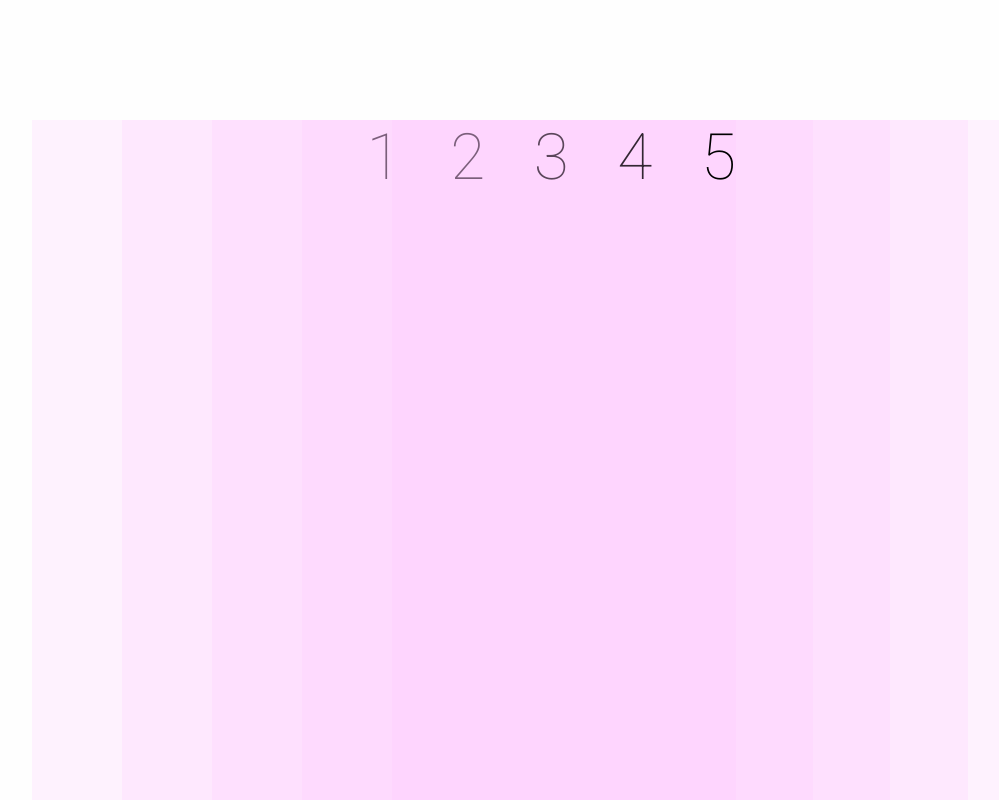
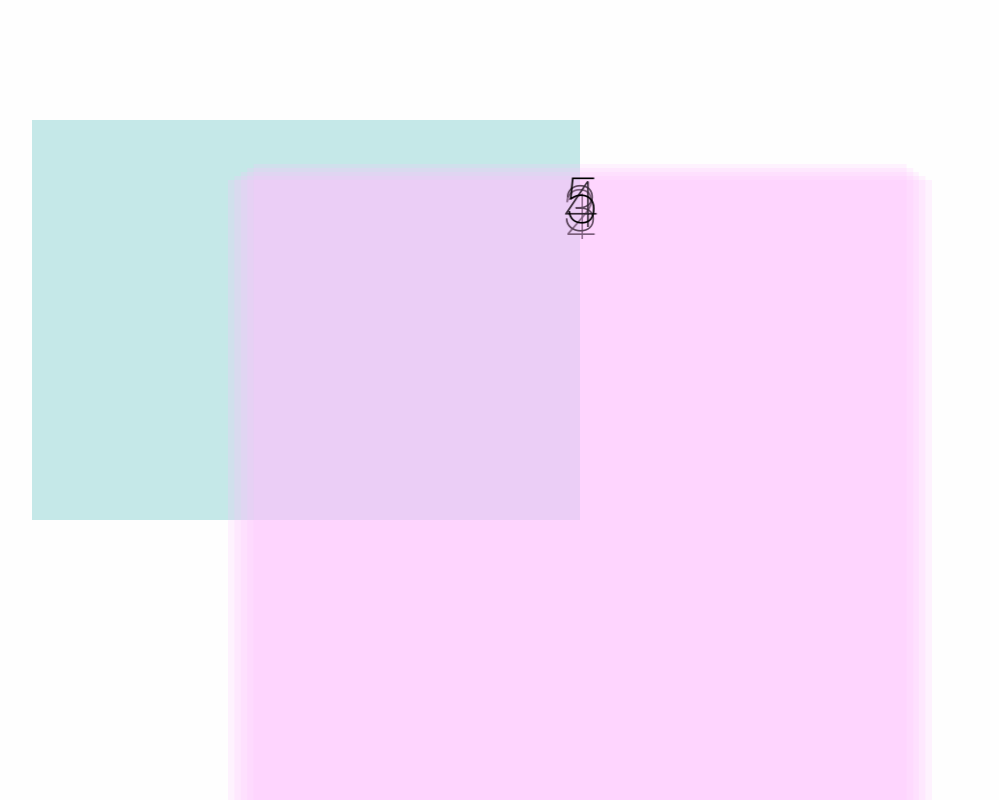
Before and after one commit to bsaphier/simple-site-components, a React app: page / in a window 1280 px wide. Shown: the part 920-1720 px from the top of the page, without its empty margins (60-1059 px from the left). Built offline with nearby package versions, Linux system fonts and the light colour scheme; the HTML template or start-up script is replaced by a standard one.

Commit message:
parallax effect improvements

```diff
--- a/package.json
+++ b/package.json
@@ -1,6 +1,6 @@
 {
   "name": "react-ssc",
-  "version": "0.0.4",
+  "version": "0.0.5",
   "description": "A collection of design components & higher-order-components for creating a website",
   "scripts": {
     "start": "webpack-dev-server --open --config webpack.config.dev.js",
--- a/src/app/components/App.jsx
+++ b/src/app/components/App.jsx
@@ -149,6 +149,7 @@ export default class App extends React.Component {
                 </SSC.Page>
                 <SSC.Page>
                     <SSC.PageContent>
+                        <div className={s.plxWrap}>
                             <SSC.Parallax layers={parallaxLayers}>
                                 {(layer, i) => (
                                     <div
@@ -163,6 +164,7 @@ export default class App extends React.Component {
                                     </div>
                                 )}
                             </SSC.Parallax>
+                        </div>
                     </SSC.PageContent>
                 </SSC.Page>
                 <SSC.Page style={{background: 'rgba(0,64,255,0.1)'}}>
--- a/src/app/components/app.scss
+++ b/src/app/components/app.scss
@@ -58,8 +58,22 @@ html, body {
     }
 }
 
+.plxWrap {
+    // background: #fff;
+    width: 100%;
+    height: 100%;
+    clear: both;
+    &:before {
+        content: "";
+        float: left;
+        width: 50%;
+        height: 50%;
+        background: #c5e8e8;
+    }
+}
 .plaxLayer {
     margin: auto;
+    clear: both;
 }
 
 .btn {
--- a/src/lib/design/Parallax.jsx
+++ b/src/lib/design/Parallax.jsx
@@ -36,17 +36,17 @@ export default class Parallax extends Component {
     render() {
         const { mouse, plxRect } = this.state;
         const { top, left, width, height } = plxRect;
-        const plxX = 10 * (2 * (((mouse.y - top) / height) - 0.5));
-        const plxY = -10 * (2 * (((mouse.x - left) / width) - 0.5));
-        // const layerStyle = vendorStyleGen(plxX, plxY);
+        const plxX = (62 * (2 * (((mouse.y - top) / height) - 0.5))) % 360;
+        const plxY = (-62 * (2 * (((mouse.x - left) / width) - 0.5))) % 360;
+        const plxMax = Math.max(Math.abs(plxX), Math.abs(plxY));
         return (
             <div className={s.background} onMouseEnter={this.handleSize} onMouseMove={this.handleMouseMove}>
                 {
                     this.props.layers.map( (layer, i) => {
                         const layerStyle = vendorStyleGen(
-                            plxX,                                   /* X */
-                            plxY,                                   /* Y */
-                            Math.abs(1 + (plxX * plxY) * (i + 1))   /* Z */
+                            plxX,                     /* X */
+                            plxY,                     /* Y */
+                            Math.abs(plxMax * i * 2)  /* Z */
                         );
                         return (
                             <div key={layer.name} className={s.parallax} style={layerStyle}>
@@ -72,5 +72,5 @@ function vendorStyleGen(x, y, z) {
 }
 
 function _makeTransform(x, y, z) {
-    return `rotateX(${x}deg) rotateY(${y}deg) translate3d(${-x}px, ${-y}px, ${z}px )`;
+    return `translate(-50%, -50%) rotateX(${x}deg) rotateY(${y}deg) translate3d(${x / 6}px, ${y / 6}px, ${z}px )`; // translate3d(${-x}px, ${-y}px, ${z}px )
 }
--- a/src/lib/design/parallax.scss
+++ b/src/lib/design/parallax.scss
@@ -11,10 +11,14 @@
     position: absolute;
     display: block;
     pointer-events: none;
-    transition-property: transform;
-    transition-duration: 0.6s;
-    transition-timing-function: cubic-bezier(0.25,0.8,0.25,1);
-    transition-delay: 0.1s;
+    top: 50%;
+    left: 50%;
+    transform: translate(-50%, -50%);
+    will-change: transform;
+    // transition-property: transform;
+    // transition-duration: 0.218s;
+    // transition-timing-function: cubic-bezier(0.25,0.8,0.25,1);
+    // transition-delay: 0.1s;
     * {
         pointer-events: none;
     }
```
Also changed, not shown: 2 other files (tests, documents, lock files or other folders). Lines whose indentation alone changed are shown as unchanged.
